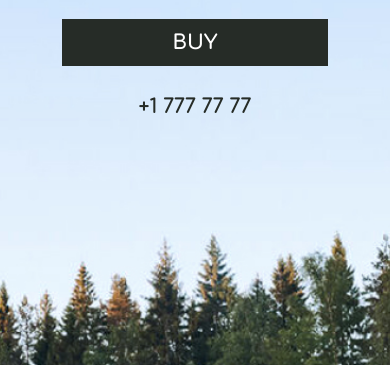
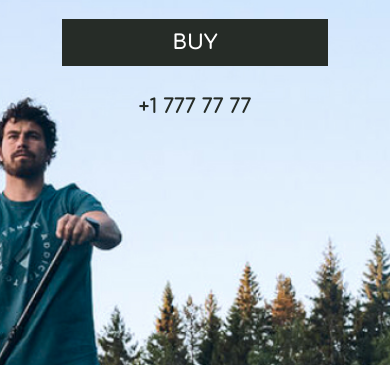
Before and after one commit to maria-kovalenko/sup-board, a plain HTML site: page index.html in a window 390 px wide. Shown: the part 82-447 px from the top of the page. Drawn offline with Linux system fonts and the light colour scheme.

Commit message:
адаптив bg хедера

```diff
--- a/css/style.css
+++ b/css/style.css
@@ -639,7 +639,7 @@ ul {
 }
 
 /* ----------------media------------------------------------ */
-@media (max-width: 1400px) {
+@media (max-width: 1500px) {
   .container {
     width: 73%;
   }
@@ -685,9 +685,14 @@ ul {
   }
 }
 
-@media (min-width: 768px) and (max-width: 1100px) {
+@media (min-width: 768px) and (max-width: 1230px) {
   .container {
     width: 88%;
+  }
+}
+@media (min-width: 768px) and (max-width: 1023px) {
+  .header {
+    background-position: 43%;
   }
 }
 @media (max-width: 767px) {
@@ -715,7 +720,19 @@ ul {
   .header__decor-text--two {
     left: 0;
   }
+
+  .header::before,
+  .header::after {
+    height: 270px;
+  }
 }
+
+@media (max-width: 520px) {
+  .header {
+    background-position: 40%;
+  }
+}
+
 @media (max-width: 414px) {
   .header__content {
     min-height: calc(100vh - 161px);
```
